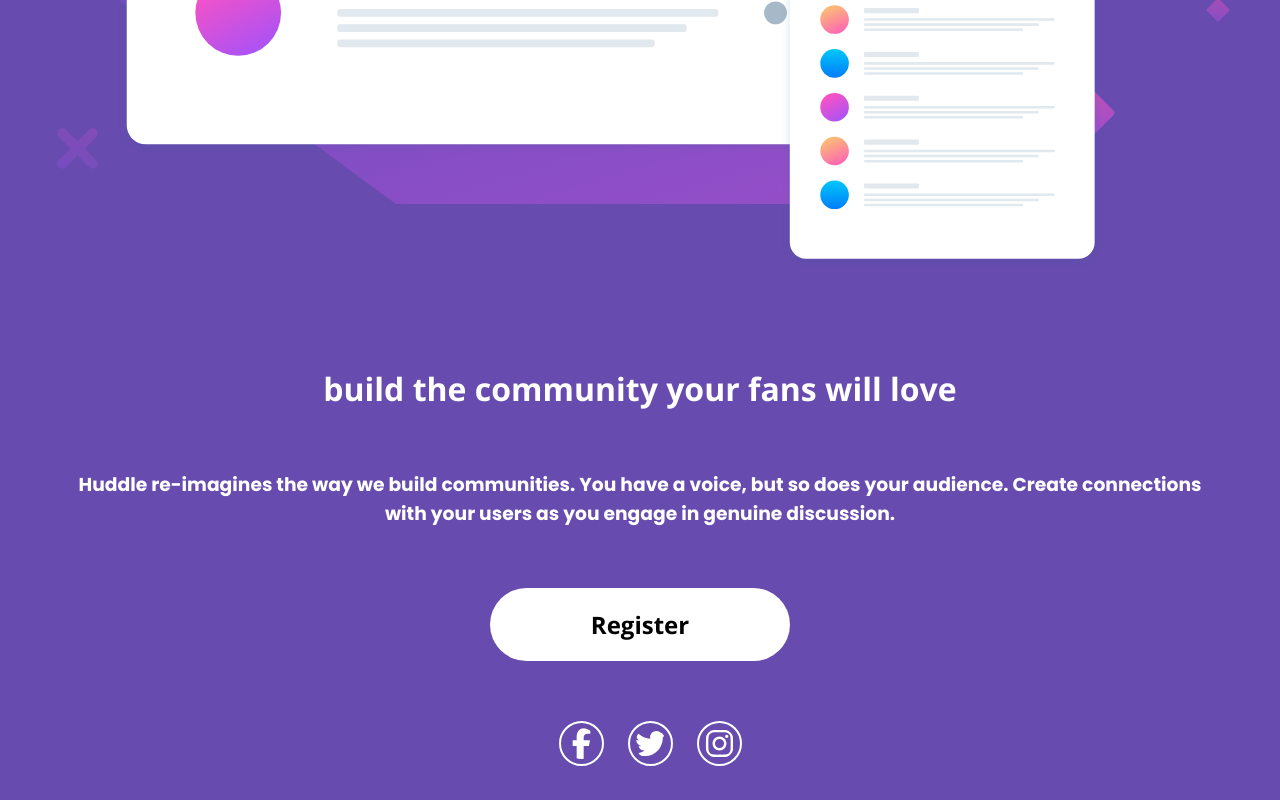
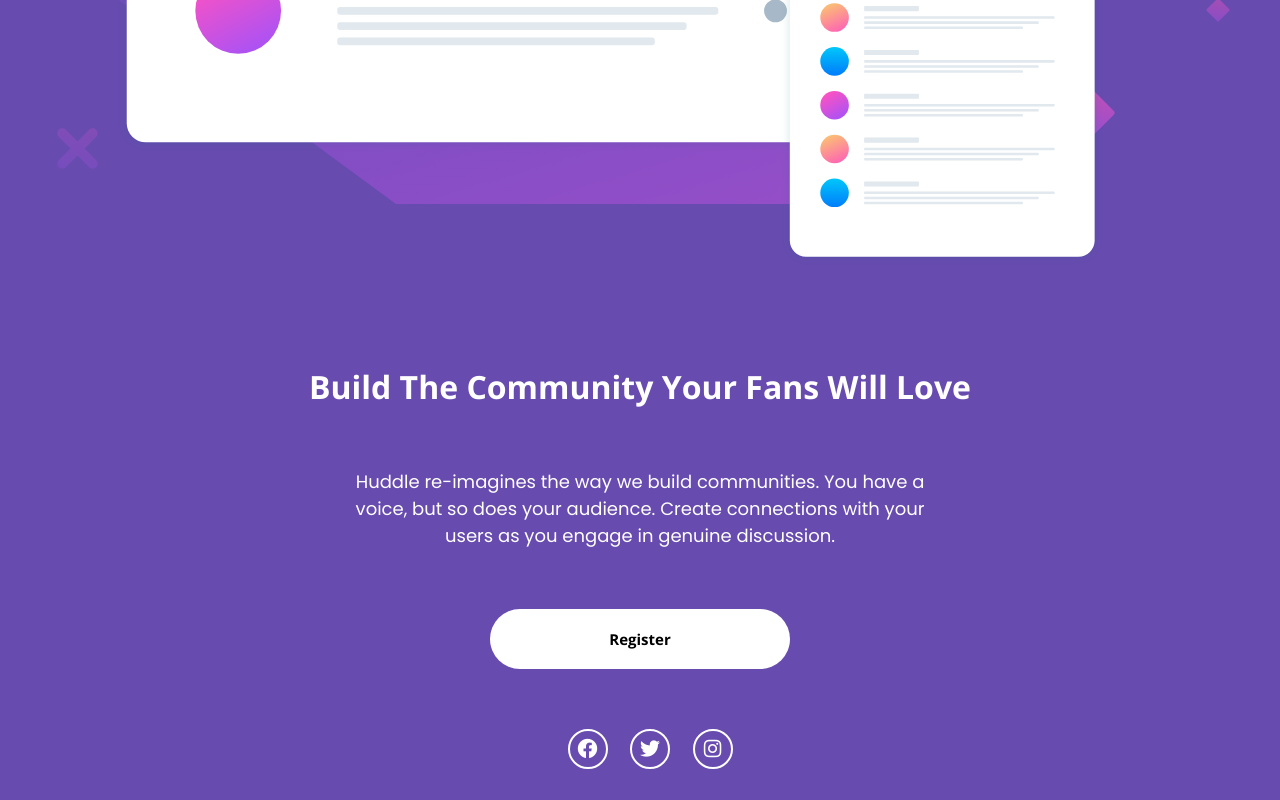
Before and after one commit to EduardoVdosSR/Frontend-Mentor---Huddle-landing-page-with-single-introductory-section-solution, a plain HTML site: page index.html in a window 1280 px wide. Shown: the part 626-1426 px from the top of the page. Drawn offline with nearby package versions, Linux system fonts and the light colour scheme.

Commit message:
primeira correção

```diff
--- a/index.html
+++ b/index.html
@@ -4,7 +4,10 @@
 <head>
     <meta charset="UTF-8">
     <meta name="viewport" content="width=device-width, initial-scale=1.0">
-    <title>Document</title>
+    <title>Huddle landing page with a single introductory section</title>
+
+    <link rel="stylesheet" href="https://cdnjs.cloudflare.com/ajax/libs/font-awesome/5.15.4/css/all.min.css " />
+
     <link rel="stylesheet" href="src/css/reset.css">
     <link rel="stylesheet" href="src/css/variables.css">
     <link rel="stylesheet" href="src/css/style.css">
@@ -32,8 +35,8 @@
         <img src="src/images/illustration-mockups.svg" alt="ilustração">
         <div class="description">
             <h1>build the community your fans will love</h1>
-            <h3>Huddle re-imagines the way we build communities. You have a voice, but so does your audience. Create
-                connections with your users as you engage in genuine discussion.</h3>
+            <p>Huddle re-imagines the way we build communities. You have a voice, but so does your audience. Create
+                connections with your users as you engage in genuine discussion.</p>
             <div class="register">
                 <h2>Register</h2>
             </div>
@@ -41,9 +44,9 @@
     </main>
     <footer class="footer">
         <nav class="plataformas">
-            <img src="src/images/facebook.svg" alt="Logo do Facebook">
-            <img src="src/images/twitter.svg" alt="Logo do Twitter">
-            <img src="src/images/instagram.svg" alt="Logo do Instagram">
+            <a href=""><i class="fab fa-facebook"></i></a>
+            <a href=""><i class="fab fa-twitter"></i></a>
+            <a href=""><i class="fab fa-instagram"></i></a>
         </nav>
     </footer>
 </body>
--- a/src/css/responsive.css
+++ b/src/css/responsive.css
@@ -7,7 +7,7 @@
 
     .container img {
         width: 85%;
-        margin-bottom: 20px;
+        margin-bottom: 2rem;
     }
 
     .container .description {
@@ -15,12 +15,15 @@
         align-items: center;
     }
 
-    .container .description h1, .container .description h3{
-        margin: 30px 10px;
+    .container .description h1, .container .description p{
+        margin: 3rem 1rem;
+    }
+    .container .description p{
+        padding: 0 26rem;
     }
     .container .description .register{
-        width: 300px;
-        margin-bottom: 20px;
+        width: 30rem;
+        margin-bottom: 2rem;
     }
     .footer{
         justify-content: center;
--- a/src/css/style.css
+++ b/src/css/style.css
@@ -1,3 +1,7 @@
+html {
+    font-size: 62.5%;
+}
+
 body {
     background: var(--Violet) url(../images/bg-desktop.svg) no-repeat center center;
     width: 100%;
@@ -8,42 +12,45 @@ body {
 /* font-family: "Open Sans", sans-serif; */
 
 .header {
-    margin: 60px;
+    margin: 6rem;
 }
 
 .container {
     display: flex;
-    margin: 40px 60px;
+    margin: 4rem 6rem;
 }
 
 .container img {
-    margin-right: 60px;
+    margin-right: 6rem;
 }
 
 .description {
     display: flex;
     flex-direction: column;
-    margin-top: 50px;
+    margin-top: 5rem;
 }
 
 .container h1 {
     font-family: "Open sans", sans-serif;
     color: #fff;
+    font-size: 3.2rem;
+    text-transform: capitalize;
 }
 
-.container h3 {
+.container p {
     font-family: "Poppins", sans-serif;
     color: #fff;
-    margin-top: 30px;
+    font-size: 1.8rem;
+    margin-top: 3rem;
 }
 
 .container .register {
     background-color: #fff;
-    border-radius: 40px;
-    margin-top: 30px;
-    padding: 20px;
+    border-radius: 4rem;
+    margin-top: 3rem;
+    padding: 2rem;
     text-align: center;
-    width: 250px;
+    width: 25rem;
     font-family: "Open Sans", sans-serif;
     transition: 0.3s
 }
@@ -51,6 +58,7 @@ body {
 .container .register:hover {
     background-color: var(--Soft-Magenta);
     color: #fff;
+    cursor: pointer;
 
 }
 
@@ -58,21 +66,28 @@ body {
     display: flex;
     justify-content: flex-end;
     align-items: center;
-    padding: 0 65px 30px;
+    padding: 0 6rem 3rem;
 }
 
-.footer img {
-    width: 45px;
-    height: 45px;
-    margin-left: 20px;
-    padding: 5px;
-    border: 2px solid white;
-    border-radius: 40px;
-    transition: 0.3s;
+.footer .plataformas a {
+    margin-left: 2rem;
+    text-align: center;
 }
 
-.footer img:hover {
-    cursor: pointer;
-    fill: var(--Soft-Magenta);
-    border: var(--Soft-Magenta) 2px solid;
+.footer .plataformas a i {
+    width: 4rem;
+    height: 4rem;
+    border: 0.2rem solid white;
+    border-radius: 50%;
+    transition: 0.3s;
+    font-size: 2rem;
+    color: white;
+    padding: 0.5rem;
+    padding-top: 8px;
 }
+
+.footer .plataformas a i:hover {
+
+    color: var(--Soft-Magenta);
+    border: var(--Soft-Magenta) 0.2rem solid;
+}
```
Also changed, not shown: src/images/facebook-soft-magenta.svg (deleted), src/images/facebook.svg (deleted), src/images/instagram-soft-magenta.svg (deleted), src/images/instagram.svg (deleted), src/images/twitter-soft-magenta.svg (deleted), src/images/twitter.svg (deleted).
